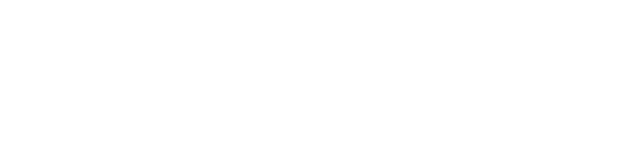
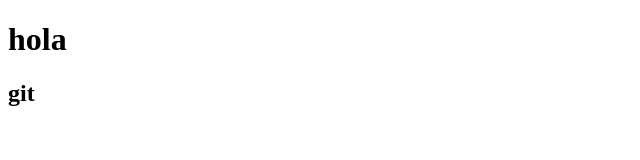
Before and after one commit to lukadelngro/repositorioluka, a plain HTML site: page index.html in a window 1280 px wide. Shown: the whole page, without its empty margins (0-640 px from the left). Drawn offline with Linux system fonts and the light colour scheme.

Commit message:
agregamos palabras

```diff
--- a/index.html
+++ b/index.html
@@ -7,5 +7,7 @@
 </head>
 <body>
     </hola>
+    <h1>hola</h1>
+    <h2>git</h2>
 </body>
 </html>
```
